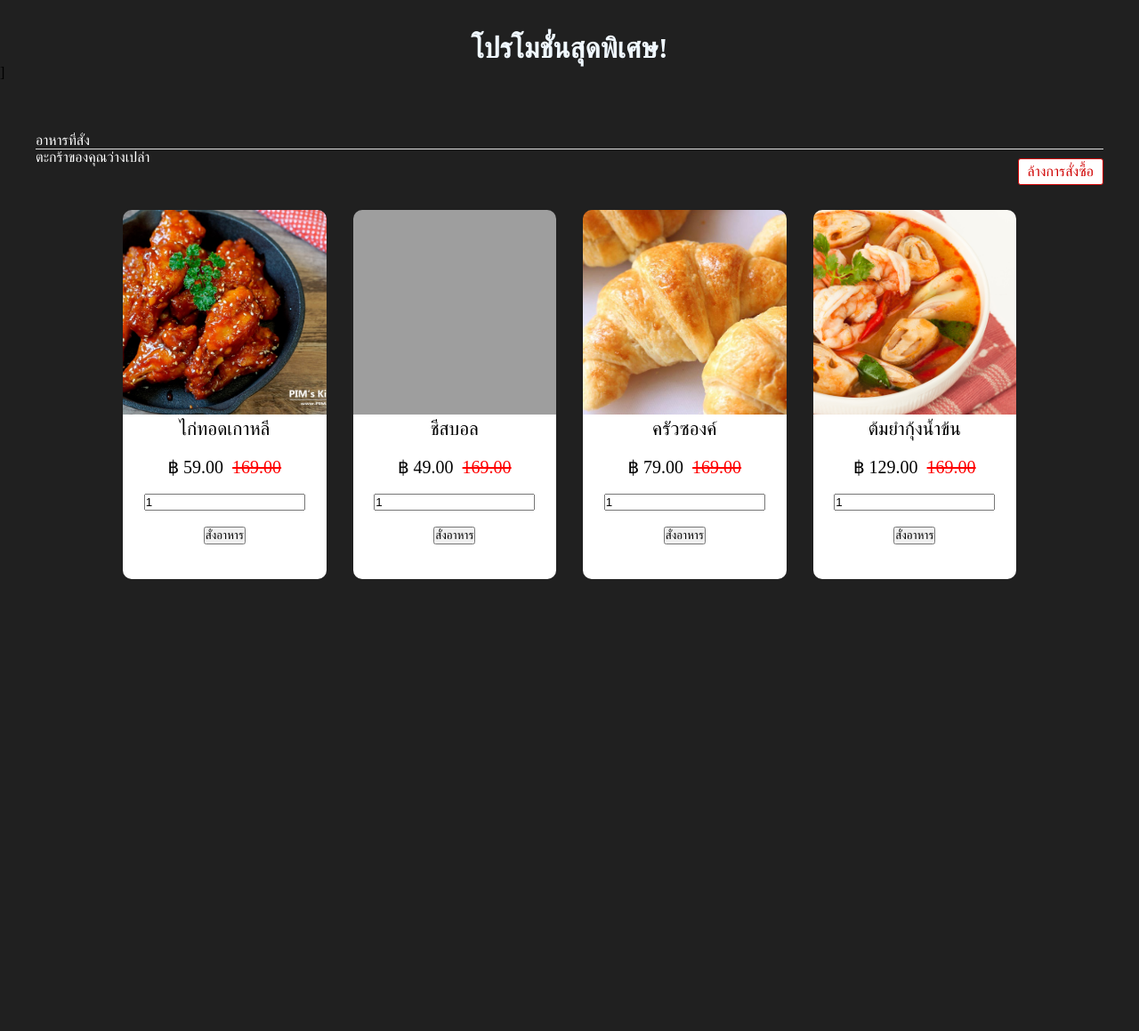
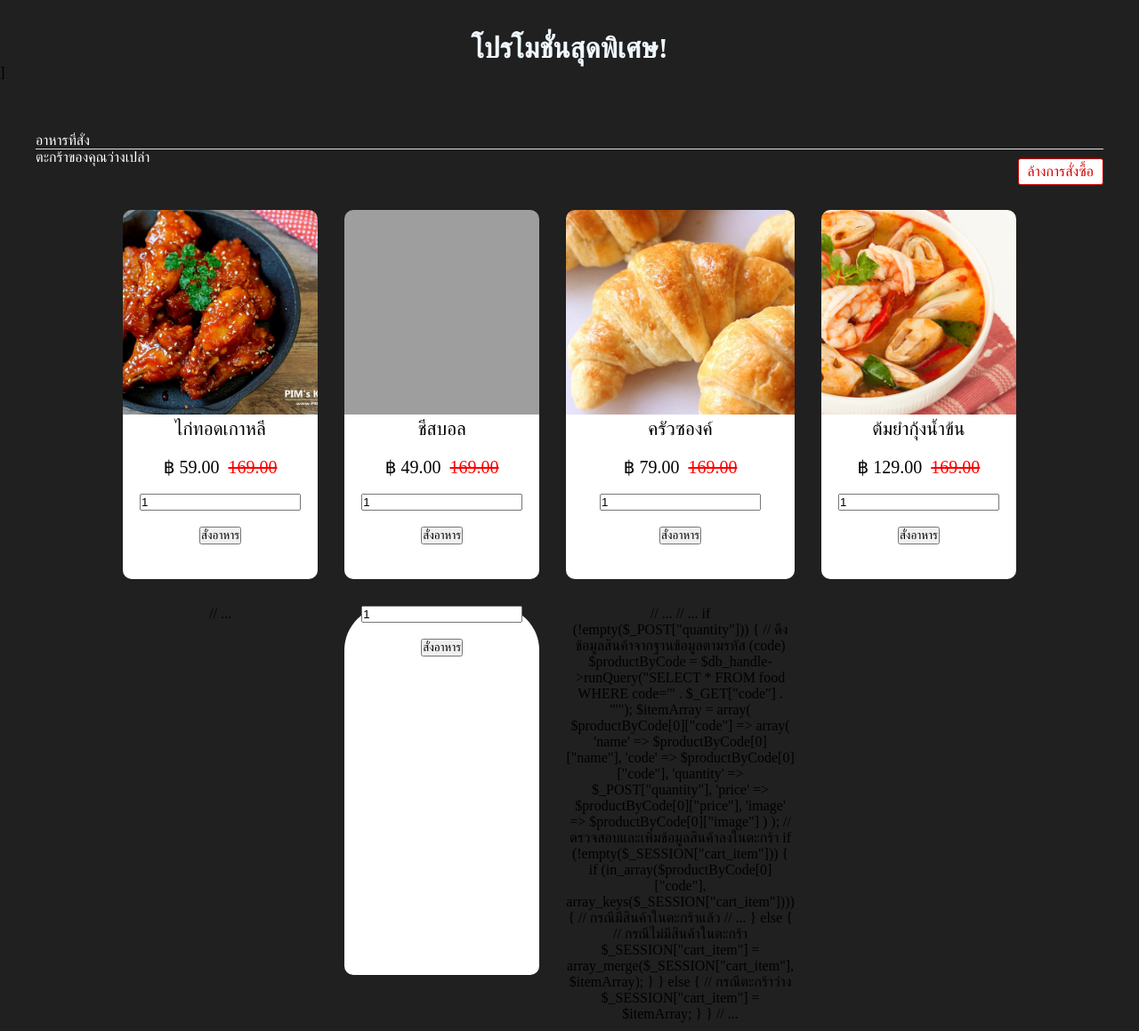
Before and after one commit to oya254/web-Project01, a PHP site: page /promotion.php in a window 1280 px wide. Shown: the part 74-1233 px from the top of the page at 89% size. Before the commit the page ends 725 px from the top, so only its background shows below. Run offline with PHP 8.4, Linux system fonts and the light colour scheme; data comes from the database, SQL or seed files in the repository; grey boxes are pictures that could not be loaded.

Commit message:
first commit

```diff
--- a/promotion.php
+++ b/promotion.php
@@ -188,6 +188,47 @@ if(isset($_SESSION["cart_item"])){
 		    }
 	    }
 	    ?>
+        // ...
+<form class="product-item" method="post" action="promotion.php?action=add&code=<?php echo $product_array[$key]["code"]; ?>">
+    <!-- แสดงข้อมูลสินค้า -->
+    <input type="number" class="product-quantity" name="quantity" value="1"/>
+    <br><br>
+    <input class="1" type="submit" value="สั่งอาหาร" class="btnAddAction" />
+</form>
+// ...
+
+
+// ...
+if (!empty($_POST["quantity"])) {
+    // ดึงข้อมูลสินค้าจากฐานข้อมูลตามรหัส (code)
+    $productByCode = $db_handle->runQuery("SELECT * FROM food WHERE code='" . $_GET["code"] . "'");
+    $itemArray = array(
+        $productByCode[0]["code"] => array(
+            'name' => $productByCode[0]["name"],
+            'code' => $productByCode[0]["code"],
+            'quantity' => $_POST["quantity"],
+            'price' => $productByCode[0]["price"],
+            'image' => $productByCode[0]["image"]
+        )
+    );
+
+    // ตรวจสอบและเพิ่มข้อมูลสินค้าลงในตะกร้า
+    if (!empty($_SESSION["cart_item"])) {
+        if (in_array($productByCode[0]["code"], array_keys($_SESSION["cart_item"]))) {
+            // กรณีมีสินค้าในตะกร้าแล้ว
+            // ...
+        } else {
+            // กรณีไม่มีสินค้าในตะกร้า
+            $_SESSION["cart_item"] = array_merge($_SESSION["cart_item"], $itemArray);
+        }
+    } else {
+        // กรณีตะกร้าว่าง
+        $_SESSION["cart_item"] = $itemArray;
+    }
+}
+// ...
+
+
     </div>
     </center>
 </body>
```
